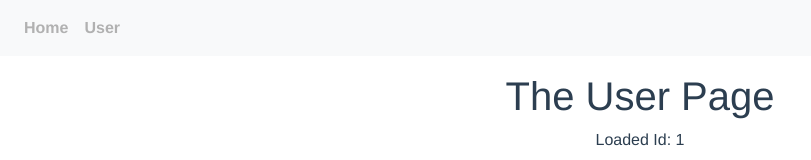
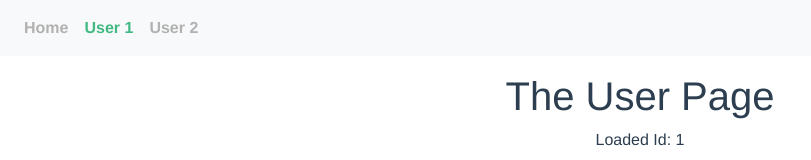
Before and after one commit to cgomesj/Vuejs-Router, a Vue app: page /user/1 in a window 1280 px wide. Shown: the top 160 px of the page, without its empty margins (0-811 px from the left). Built offline with nearby package versions, Linux system fonts and the light colour scheme.

Commit message:
get url props to update DOM

```diff
--- a/src/components/Basic/NavBar.vue
+++ b/src/components/Basic/NavBar.vue
@@ -18,7 +18,10 @@
           <router-link to="/" class="nav-link">Home</router-link>
         </li>
         <li class="nav-item">
-          <router-link :to="toUser" class="nav-link">User</router-link>
+          <router-link to="/user/1" class="nav-link">User 1</router-link>
+        </li>
+        <li class="nav-item">
+          <router-link to="/user/2" class="nav-link">User 2</router-link>
         </li>
       </ul>
     </div>
@@ -32,6 +35,7 @@ export default {
   props: {
     userId: Number
   },
+
   computed: {
     toUser() {
       return "/user/" + this.userId;
--- a/src/router.js
+++ b/src/router.js
@@ -16,6 +16,7 @@ export default new Router({
     {
       path: "/user/:id",
       name: "user",
+      props: true,
 
       // route level code-splitting
       // this generates a separate chunk (about.[hash].js) for this route
--- a/src/views/Home.vue
+++ b/src/views/Home.vue
@@ -24,7 +24,7 @@ export default {
 
   methods: {
     navigateToUser() {
-      this.$router.push("/user/" + 25);
+      this.$router.push("/user/" + 191);
     }
   }
 };
--- a/src/views/User.vue
+++ b/src/views/User.vue
@@ -10,11 +10,10 @@
 export default {
   name: "User",
 
-  data() {
-    return {
-      id: this.$route.params.id
-    };
+  props: {
+    id: String
   },
+
   methods: {
     navigateToHome() {
       this.$router.push("/");
```
